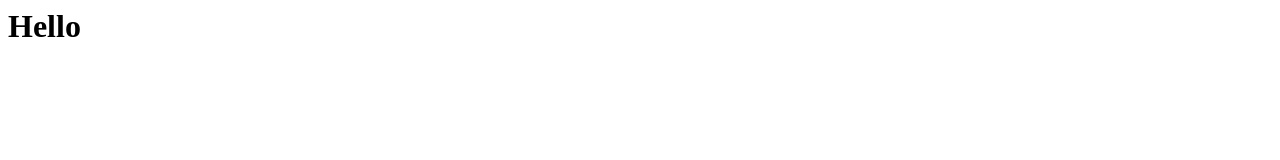
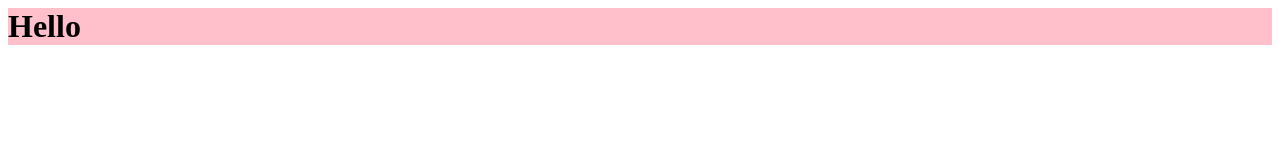
Before and after one commit to sebmak/githuppagetest, a plain HTML site: page index.html in a window 1280 px wide. Drawn offline with Linux system fonts and the light colour scheme.

Commit message:
Update index.html

```diff
--- a/index.html
+++ b/index.html
@@ -1 +1,15 @@
-<h1>Hello</h1>
+<html>
+  <head>
+    <style>
+      div {
+        background: pink;
+
+      }
+    </style>
+  </head>
+  <body>
+    <div>
+      <h1>Hello</h1>
+    </div>
+  </body>
+</html>
```
